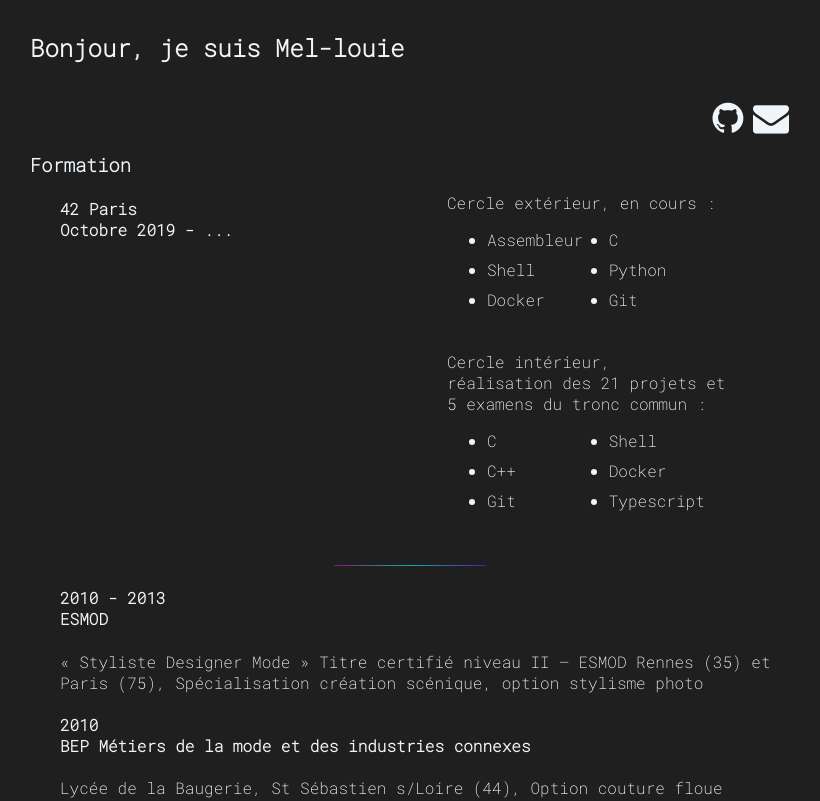
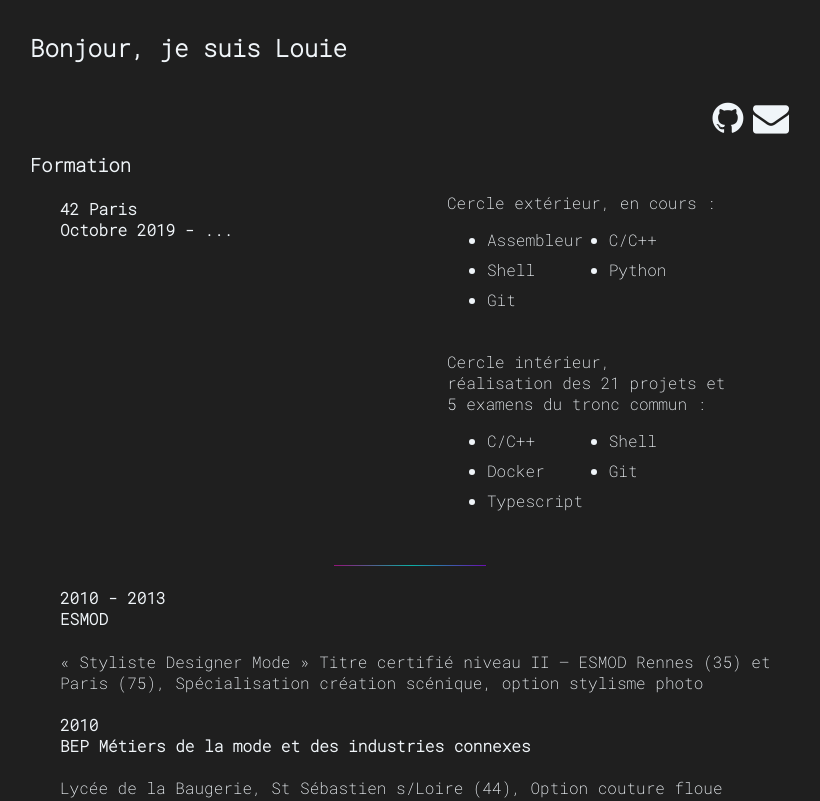
Before and after one commit to Mel-louie/mel-louie.github.io, a plain HTML site: page index.html in a window 1280 px wide. Shown: the top 801 px of the page, without its empty margins (230-1050 px from the left). Drawn offline with Linux system fonts and the light colour scheme.

Commit message:
feat: update cv

```diff
--- a/index.html
+++ b/index.html
@@ -1,6 +1,6 @@
 <!DOCTYPE html>
 <head>
-	<title>Hello, i'm Mel-louie</title>
+	<title>Hello, i'm Louie</title>
 	<link rel="stylesheet" href="style.css">
 	<link rel="preconnect" href="https://fonts.googleapis.com">
 	<link rel="preconnect" href="https://fonts.gstatic.com" crossorigin>
@@ -9,7 +9,7 @@
 </head>
 <body>
 	<header>
-		<h2>Bonjour, je suis Mel-louie</h2>
+		<h2>Bonjour, je suis Louie</h2>
 		<ul class="contact-column-left" title="mail and phone">
 
 		</ul>
@@ -29,21 +29,19 @@
 						<p>Cercle extérieur, en cours :</p>
 						<ul class="wrapper">
 							<li class="item1">Assembleur</li>
-							<li class="item2">C</li>
+							<li class="item2">C/C++</li>
 							<li class="item3">Shell</li>
 							<li class="item4">Python</li>
-							<li class="item5">Docker</li>
-							<li class="item6">Git</li>
+							<li class="item5">Git</li>
 						</ul>
 						<br />
 						<p>Cercle intérieur,<br />réalisation des 21 projets et<br/>5 examens du tronc commun :</p>
 						<ul class="wrapper">
-							<li class="item1">C</li>
+							<li class="item1">C/C++</li>
 							<li class="item2">Shell</li>
-							<li class="item3">C++</li>
-							<li class="item4">Docker</li>
-							<li class="item5">Git</li>
-							<li class="item6">Typescript</li>
+							<li class="item3">Docker</li>
+							<li class="item4">Git</li>
+							<li class="item5">Typescript</li>
 						</ul>
 					</ul>
 				</div>
@@ -107,7 +105,7 @@
 				<p>La botanique</p>
 				<p>Littératures de<br />l’imaginaire ; écriture<br />de fiction (publication<br />dans une anthologie)</p>
 				<p>Le textile</p>
-				<p>Le travail des<br />Wachowski</p>
+				<p>Doctor Who</p>
 		</div>
 	</section>
 	<div class="fl"></div>
```
